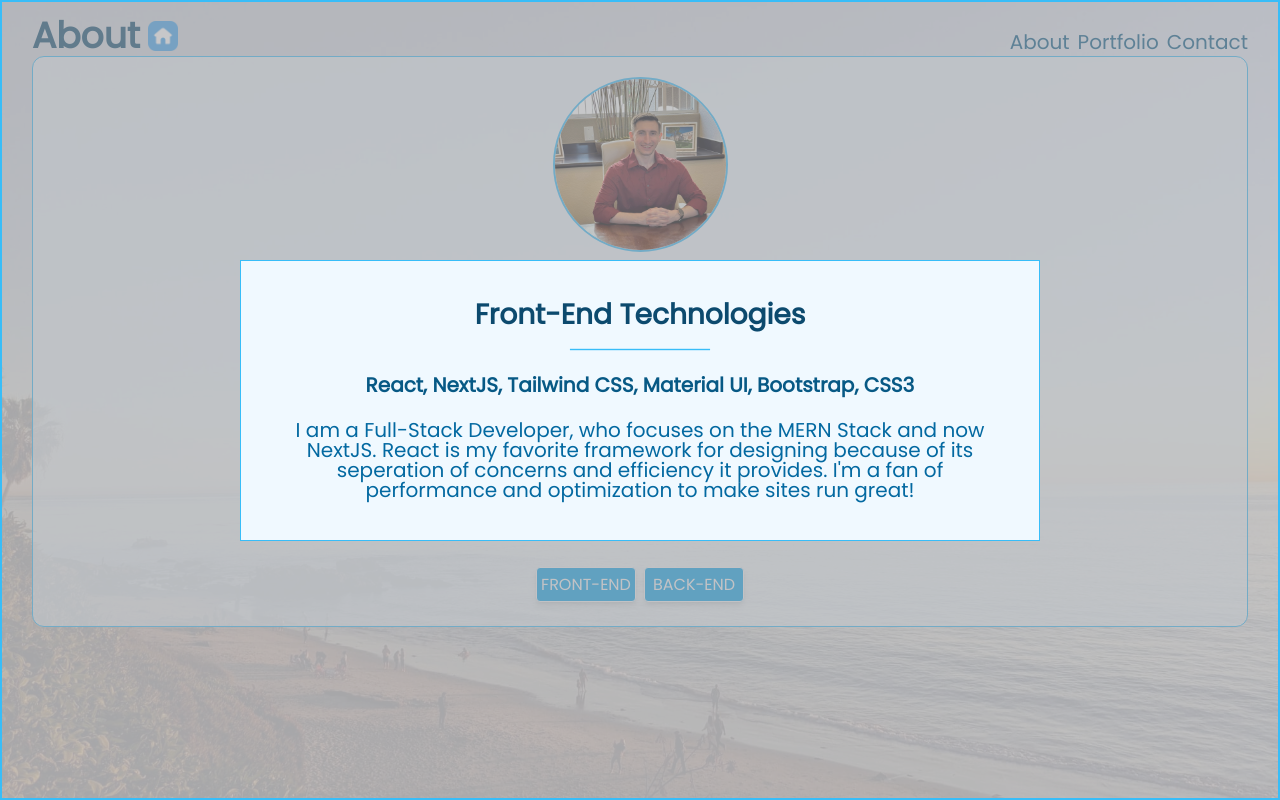
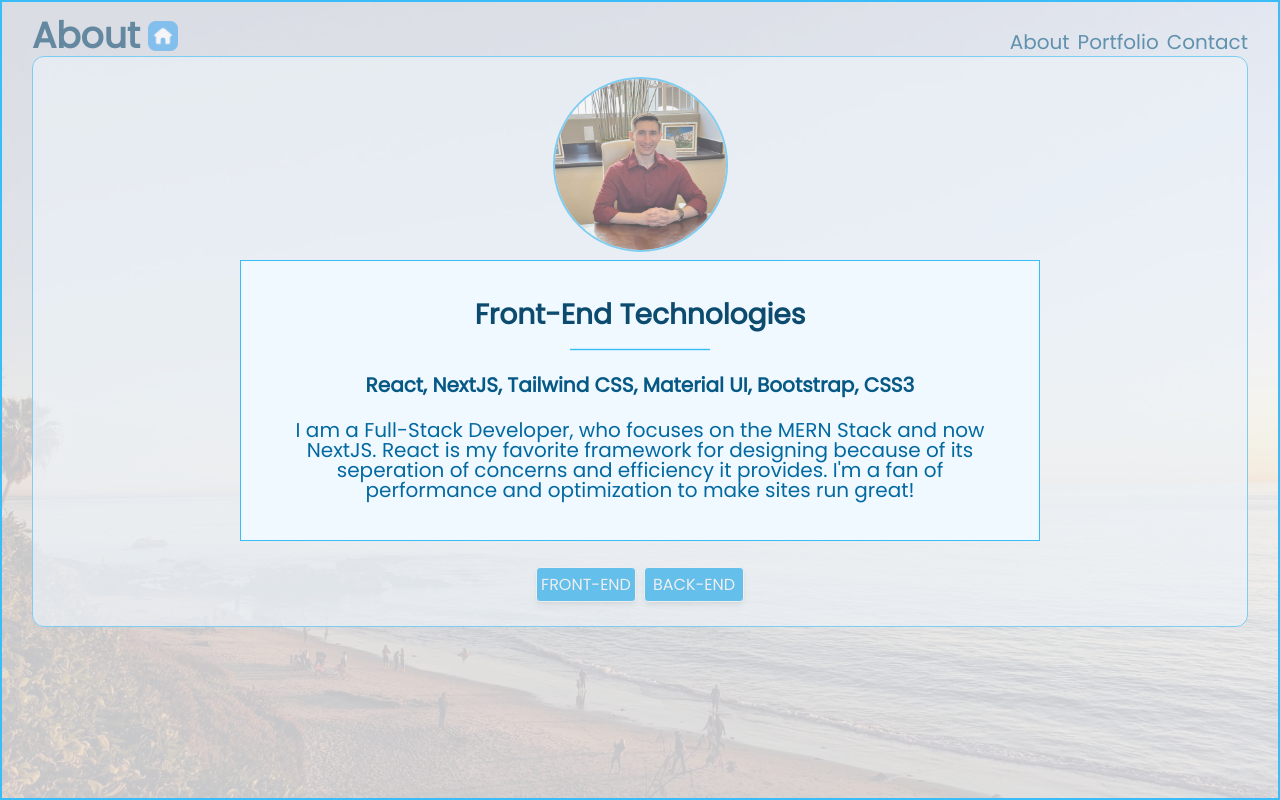
Before and after one commit to TyeStanley/ts-next-portfolio, a Next.js app: page /about in a window 1280 px wide. Both pictures are taken after a click on the button "FRONT-END". Built offline with nearby package versions, Linux system fonts and the light colour scheme.

Commit message:
completed navbar and nav menu & cleaned up code for about page modal

```diff
--- a/components/NavMenu.tsx
+++ b/components/NavMenu.tsx
@@ -4,14 +4,9 @@ import Link from "next/link";
 
 interface NavMenuProps {
   isOpen: boolean;
-  about: string;
-  portfolio: string;
-  contact: string;
 }
 
-export default function NavMenu(props: NavMenuProps) {
-  const { isOpen, about, portfolio, contact } = props;
-
+export default function NavMenu({ isOpen }: NavMenuProps) {
   return (
     <Transition
       as={Fragment}
@@ -26,13 +21,22 @@ export default function NavMenu(props: NavMenuProps) {
     >
       <div className="fixed inset-0 bg-sky-50">
         <div className="flex h-full flex-col items-center justify-center text-center">
-          <Link href="/about" className={about}>
+          <Link
+            href="/about"
+            className="my-3 w-[200px] border border-sky-400 bg-gray-100 px-2 py-2 text-3xl text-sky-500"
+          >
             About
           </Link>
-          <Link href="/portfolio" className={portfolio}>
+          <Link
+            href="/portfolio"
+            className="my-3 w-[200px] border border-sky-400 bg-gray-100 px-2 py-2 text-3xl text-sky-500"
+          >
             Portfolio
           </Link>
-          <Link href="/contact" className={contact}>
+          <Link
+            href="/contact"
+            className="my-3 w-[200px] border border-sky-400 bg-gray-100 px-2 py-2 text-3xl text-sky-500"
+          >
             Contact
           </Link>
         </div>
--- a/components/Navbar.tsx
+++ b/components/Navbar.tsx
@@ -4,12 +4,6 @@ import { useState } from "react";
 import NavMenu from "./NavMenu";
 
 const HomeIcon = require("../assets/icons/home-button.png");
-const about =
-  "my-3 w-[200px] border border-sky-400 bg-gray-100 px-2 py-2 text-3xl text-sky-500";
-const portfolio =
-  "my-3 w-[200px] border border-sky-400 bg-gray-100 px-2 py-2 text-3xl text-sky-500";
-const contact =
-  "my-3 w-[200px] border border-sky-400 bg-gray-100 px-2 py-2 text-3xl text-sky-500";
 
 export default function Navbar() {
   const [isOpen, setIsOpen] = useState(false);
@@ -24,12 +18,7 @@ export default function Navbar() {
 
   return (
     <>
-      <NavMenu
-        isOpen={isOpen}
-        about={about}
-        portfolio={portfolio}
-        contact={contact}
-      />
+      <NavMenu isOpen={isOpen} />
       <nav className="z-50">
         <div className="mx-auto mt-4 flex w-[95vw] items-center justify-between">
           <div className="flex space-x-2">
--- a/components/TechModal.tsx
+++ b/components/TechModal.tsx
@@ -14,15 +14,10 @@ export default function TechModal(props: AboutProps) {
 
   return (
     <>
-      <Transition as={Fragment} appear show={isOpen}>
-        <Dialog
-          onClose={() => setIsOpen(false)}
-          open={isOpen}
-          className="relative z-50"
-        >
-          <div className="fixed inset-0 bg-black/30" aria-hidden="true" />
-          <Transition.Child
+      <Transition
         as={Fragment}
+        appear
+        show={isOpen}
         enter="ease-out duration-300"
         enterFrom="opacity-0 scale-0"
         enterTo="opacity-100 scale-1"
@@ -30,7 +25,12 @@ export default function TechModal(props: AboutProps) {
         leaveFrom="opacity-100 scale-1"
         leaveTo="opacity-0 scale-0"
       >
-            <div className="fixed inset-0 flex items-center justify-center border-2 border-sky-400 bg-gray-200/40 p-5 text-center">
+        <Dialog
+          onClose={() => setIsOpen(false)}
+          open={isOpen}
+          className="relative z-50"
+        >
+          <Dialog.Overlay className="fixed inset-0 flex items-center justify-center border-2 border-sky-400 bg-gray-200/40 p-5 text-center">
             <Dialog.Panel className="border border-sky-400 bg-sky-50 p-1 md:w-[650px] md:p-5 lg:w-[800px]">
               <Dialog.Title className="mt-5 text-lg font-extrabold text-sky-900 md:text-[1.5rem] lg:text-[1.75rem]">
                 {title}
@@ -43,8 +43,7 @@ export default function TechModal(props: AboutProps) {
                 {description}
               </Dialog.Description>
             </Dialog.Panel>
-            </div>
-          </Transition.Child>
+          </Dialog.Overlay>
         </Dialog>
       </Transition>
     </>
```
Lines whose indentation alone changed are shown as unchanged.
